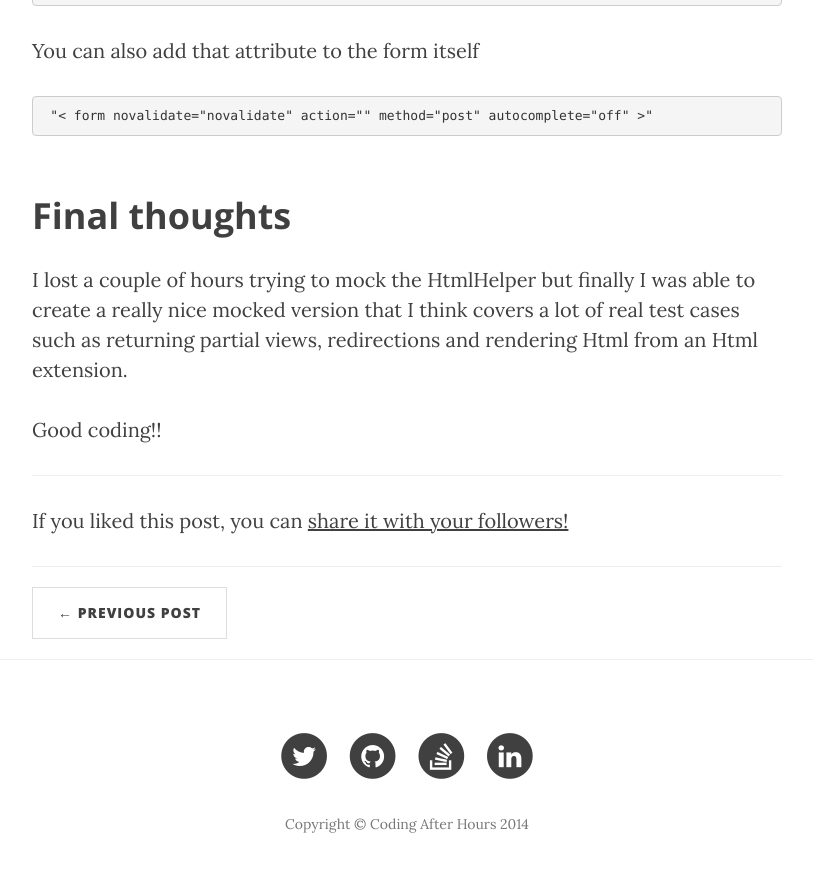
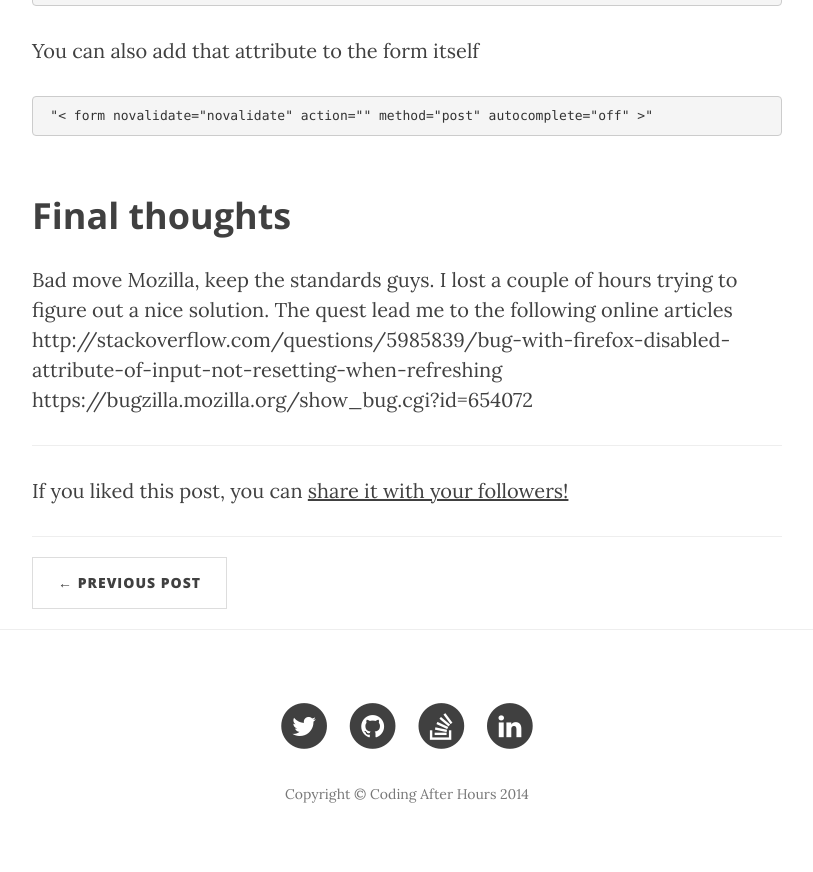
Before and after one commit to hjgraca/hjgraca.github.io-old, a Jekyll site: the page built from _posts/2014-11-20-firefox-caching-disabled-state.markdown, in a window 1280 px wide and 900 px high, scrolled down 1239 px. Shown: the top 872 px of the window, without its empty margins (233-1046 px from the left). Built offline with Jekyll 4.4.1, drawn with Linux system fonts in a browser that asks for light colours; nearby versions of some CDN libraries; comment, search, counter and statistics services are not loaded.

Commit message:
added links

```diff
--- a/_posts/2014-11-20-firefox-caching-disabled-state.markdown
+++ b/_posts/2014-11-20-firefox-caching-disabled-state.markdown
@@ -28,5 +28,8 @@ header-img: "img/fence.jpg"
 
 <h2 class="section-heading">Final thoughts</h2>
 
-<p>I lost a couple of hours trying to mock the HtmlHelper but finally I was able to create a really nice mocked version that I think covers a lot of real test cases such as returning partial views, redirections and rendering Html from an Html extension.</p>
-<p>Good coding!!</p>
+<p>
+    Bad move Mozilla, keep the standards guys. I lost a couple of hours trying to figure out a nice solution. The quest lead me to the following online articles
+http://stackoverflow.com/questions/5985839/bug-with-firefox-disabled-attribute-of-input-not-resetting-when-refreshing
+https://bugzilla.mozilla.org/show_bug.cgi?id=654072
+</p>
```
